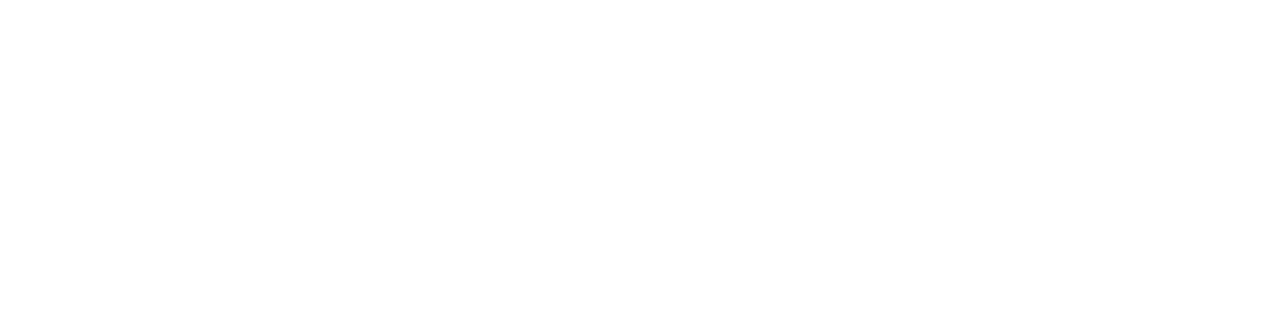
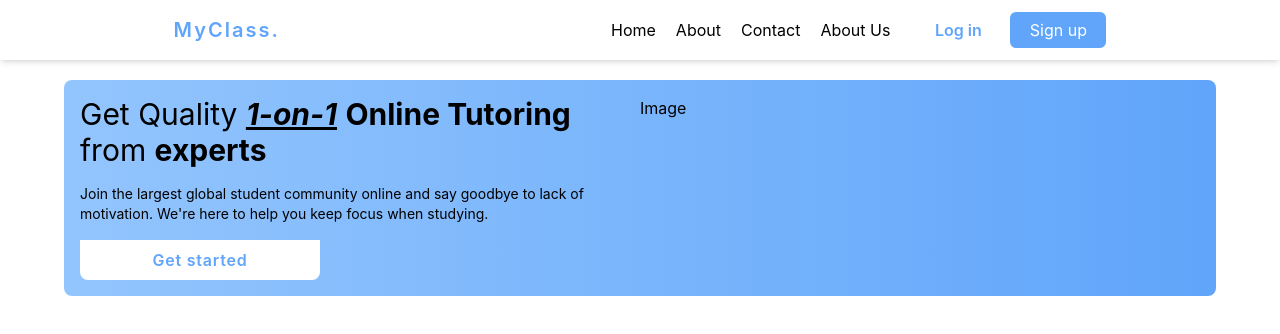
Before and after one commit to Zrnited/Linktree, a React (Create React App) app: page /livesite in a window 1280 px wide. Before the commit this address had no page. Shown: the top 334 px of the page. Built offline with nearby package versions, Linux system fonts and the light colour scheme.

Commit message:
Added a new page

```diff
--- a/src/App.js
+++ b/src/App.js
@@ -4,6 +4,7 @@ import { BrowserRouter as Router, Routes, Route} from 'react-router-dom';
 import Home from './pages/Home';
 import Contact from './pages/Contact';
 import 'react-toastify/dist/ReactToastify.css';
+import LiveSite from './pages/LiveSite';
 
 function App() {
   return (
@@ -12,6 +13,7 @@ function App() {
         <Routes>
           <Route path='/' element={<Home />} />
           <Route path='/contact' element={<Contact />} />
+          <Route path='/livesite' element={<LiveSite />} />
         </Routes>
       </Router>
     </div>
--- /dev/null
+++ b/src/components/Aside.js
@@ -0,0 +1,72 @@
+import React from "react";
+import { Link } from "react-router-dom";
+import { AiFillAccountBook, AiFillHome } from "react-icons/ai";
+import { BsFillInfoCircleFill } from "react-icons/bs";
+import { AiFillPhone } from "react-icons/ai";
+
+const Aside = () => {
+
+    //links on hamburger menu
+  const links = [
+    {
+      name: "Home",
+      route: "/",
+      icon: <AiFillHome />
+    },
+    {
+      name: "Services",
+      route: "/about",
+      icon: <AiFillAccountBook />
+    },
+    {
+      name: "Contact",
+      route: "/contact",
+      icon: <AiFillPhone />
+    },
+    {
+      name: "About Us",
+      route: "/aboutus",
+      icon: <BsFillInfoCircleFill />
+    },
+  ];
+
+  return (
+    <div className="fixed left-0 top-0 w-1/2 bottom-0 bg-slate-200 shadow-md sm:hidden">
+      <div className="pt-5 flex flex-col h-full gap-2">
+        <div>
+          <h1 className="font-semibold text-xl tracking-widest capitalize text-blue-400 text-center">
+            MyClass
+          </h1>
+        </div>
+
+        <div className="flex flex-col justify-between h-5/6 items-center gap-3">
+          <ul className="flex flex-col p-3 gap-3 w-full">
+            {links.map((link, index) => {
+              return (
+                <li className="px-2 py-1 rounded-sm hover:bg-blue-300 hover:text-white transition delay-100 cursor-pointer flex flex-row gap-3 items-center">
+                    <i>{link.icon}</i>
+                  <Link
+                    key={index}
+                    to={link.route}
+                  >
+                    {" "}
+                    {link.name}{" "}
+                  </Link>
+                </li>
+              );
+            })}
+          </ul>
+
+          <div className="flex flex-col gap-3 w-full items-center">
+            <button className="w-24 text-blue-400 font-semibold">Log in</button>
+            <button className="w-5/6 text-white bg-blue-400 rounded-md p-1.5 hover:bg-blue-500 transition delay-100">
+              Sign up
+            </button>
+          </div>
+        </div>
+      </div>
+    </div>
+  );
+};
+
+export default Aside;
--- /dev/null
+++ b/src/components/Header.js
@@ -0,0 +1,79 @@
+import React from "react";
+import { GiHamburgerMenu } from "react-icons/gi";
+import { motion } from "framer-motion";
+import { Link } from "react-router-dom";
+
+const Header = ({aside, setAside}) => {
+  //links on hamburger menu
+  const links = [
+    {
+      name: "Home",
+      route: "/",
+    },
+    {
+      name: "About",
+      route: "/about",
+    },
+    {
+      name: "Contact",
+      route: "/contact",
+    },
+    {
+      name: "About Us",
+      route: "/aboutus",
+    },
+  ];
+
+  return (
+    <header className="px-2 py-3 shadow-md fixed top-0 left-0 right-0 bg-white">
+      <nav className="flex flex-row items-center justify-between lg:justify-around">
+        <div>
+          <h1 className="font-semibold text-xl tracking-widest capitalize text-blue-400">
+            MyClass.
+          </h1>
+        </div>
+        <div className="hidden sm:flex sm:flex-row items-center gap-3 md:gap-5">
+          <ul className="flex flex-row gap-5 w-full">
+            {links.map((link, index) => {
+              return (
+                <li>
+                  <Link
+                    className="hover:text-blue-400 transition delay-100"
+                    key={index}
+                    to={link.route}
+                  >
+                    {" "}
+                    {link.name}{" "}
+                  </Link>
+                </li>
+              );
+            })}
+          </ul>
+
+          <div className="flex flex-row gap-1">
+            <button className="w-24 text-blue-400 font-semibold">Log in</button>
+            <button className="w-24 text-white bg-blue-400 rounded-md p-1.5 hover:bg-blue-500 transition delay-100">
+              Sign up
+            </button>
+          </div>
+        </div>
+
+        {/* hamburger */}
+        <div
+            className="flex sm:hidden"
+            onClick={()=>{
+                // alert('Hey!');
+                setAside(!aside)
+                console.log(aside);
+            }}
+        >
+          <motion.button whileHover={{ scale: 1.1 }} whileTap={{ rotate: 90 }}>
+            {<GiHamburgerMenu size={"18px"} />}
+          </motion.button>
+        </div>
+      </nav>
+    </header>
+  );
+};
+
+export default Header;
--- a/src/pages/Contact.js
+++ b/src/pages/Contact.js
@@ -145,7 +145,7 @@ const Contact = () => {
                     />
                     <p className='text-red-500 italic'>{formErrors.message}</p>
                 </div>
-                <div className='flex flex-row gap-2 place-self-center'>
+                <div className='flex flex-row gap-2 place-self-left'>
                     <input
                         type={'checkbox'}
                         checked={form.isAgreed}
--- a/src/pages/Home.js
+++ b/src/pages/Home.js
@@ -66,7 +66,7 @@ const Home = () => {
                 key={index}
                 rel='noreferrer'
                 target={'_blank'}
-                className='inter500 cursor-pointer tracking-wide hover:opacity-75 bg-gray200 w-90 text-center text-base font-semibold flex flex-col items-center gap-2 py-4 rounded-lg hover:bg-gray300 transition ease-in-out delay-100 lg:w-85 sm:text-lg md:text-xl lg:py-6'
+                className='inter500 cursor-pointer tracking-wide hover:opacity-75 bg-gray200 w-90 text-center text-base font-semibold flex flex-col items-center gap-2 py-4 rounded-lg hover:bg-gray300 transition ease-in-out delay-100 lg:w-85 sm:text-lg md:text-lg lg:py-6'
                 >
                   {link.name}
               </motion.a>
@@ -80,6 +80,14 @@ const Home = () => {
           whileHover={{scale: 0.9}}
         >
           Contact
+        </motion.a>
+        <motion.a
+          href='/livesite'
+          id='contact'
+          className='inter500 cursor-pointer tracking-wide hover:opacity-75 bg-gray200 w-90 text-center text-base font-semibold flex flex-col items-center gap-2 py-4 rounded-lg hover:bg-gray300 transition ease-in-out delay-100 lg:w-85 sm:text-lg md:text-xl lg:py-6'
+          whileHover={{scale: 0.9}}
+        >
+          Live Site
         </motion.a>
       </div>
 
--- /dev/null
+++ b/src/pages/LiveSite.js
@@ -0,0 +1,35 @@
+import React from "react";
+import Header from "../components/Header";
+import Aside from "../components/Aside";
+
+const LiveSite = () => {
+  const [aside, setAside] = React.useState(false);
+  return (
+    <>
+      <Header aside={aside} setAside={setAside} />
+      {aside && <Aside />}
+
+      <section className="w-full flex justify-center mt-20">
+        <div className="rounded-lg w-90 p-4 bg-gradient-to-r from-blue-300 to-blue-400 border-none md:flex">
+          <div className="flex flex-col gap-4 md:w-1/2">
+            <h1 className="text-3xl">
+              Get Quality <strong className="underline italic">1-on-1</strong>{" "}
+              <strong>Online Tutoring</strong> from <strong>experts</strong>
+            </h1>
+            <p className="text-sm">
+              Join the largest global student community online and say goodbye
+              to lack of motivation. We're here to help you keep focus when
+              studying.{" "}
+            </p>
+            <button className="bg-white p-2 font-semibold rounded-b-lg tracking-wider text-blue-400 md:w-60">
+              Get started
+            </button>
+          </div>
+          <div className="hidden md:flex md:w-1/2">Image</div>
+        </div>
+      </section>
+    </>
+  );
+};
+
+export default LiveSite;
```
